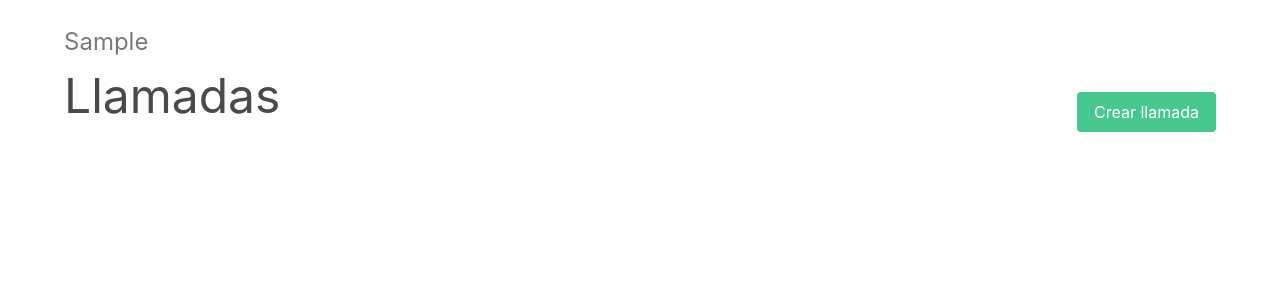
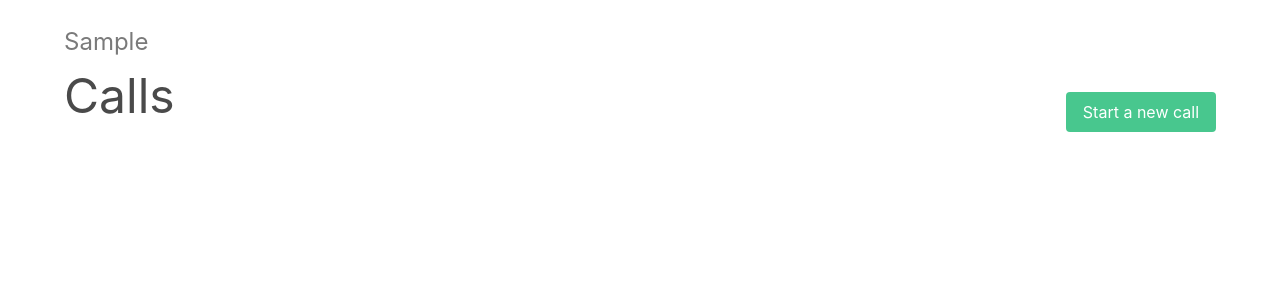
Before and after one commit to meretamal/webrtc-video-chat, a Svelte app in the folder client/: page / in a window 1280 px wide. Both pictures are taken after typing "Sample" into the empty fields and a click on the input "Enter". Shown: the top 300 px of the page. Built offline with nearby package versions, Linux system fonts and the light colour scheme.

Commit message:
feat: translate text to english

```diff
--- a/client/src/pages/CallList.svelte
+++ b/client/src/pages/CallList.svelte
@@ -13,7 +13,7 @@
 <div class="container my-5">
   <h3 class="is-size-4 has-text-grey">{$username}</h3>
   <div class="is-flex is-justify-content-space-between is-align-items-flex-end">
-    <h2 class="is-size-1">Llamadas</h2>
-    <button class="button is-success"> Crear llamada </button>
+    <h2 class="is-size-1">Calls</h2>
+    <button class="button is-success">Start a new call</button>
   </div>
 </div>
```
